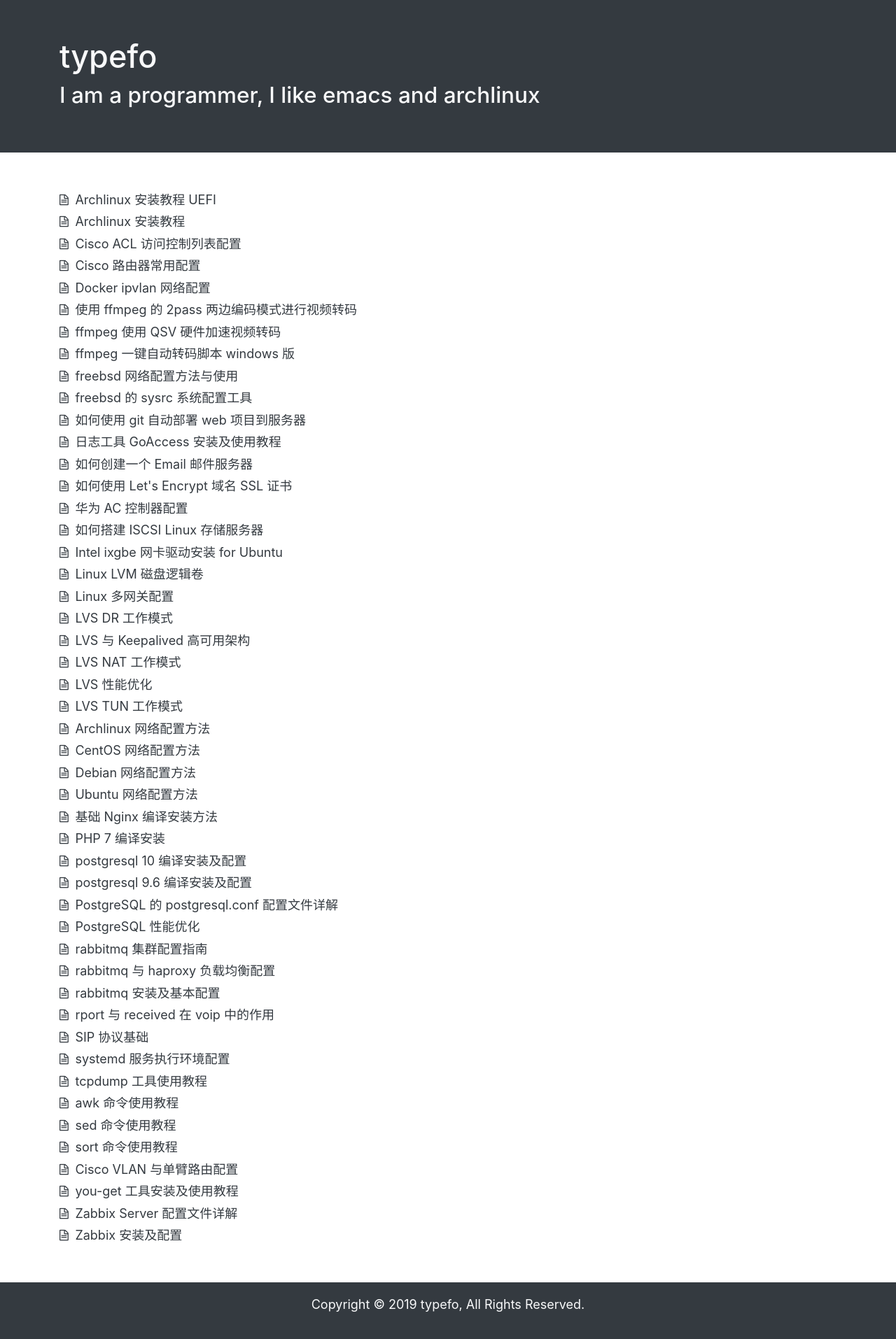
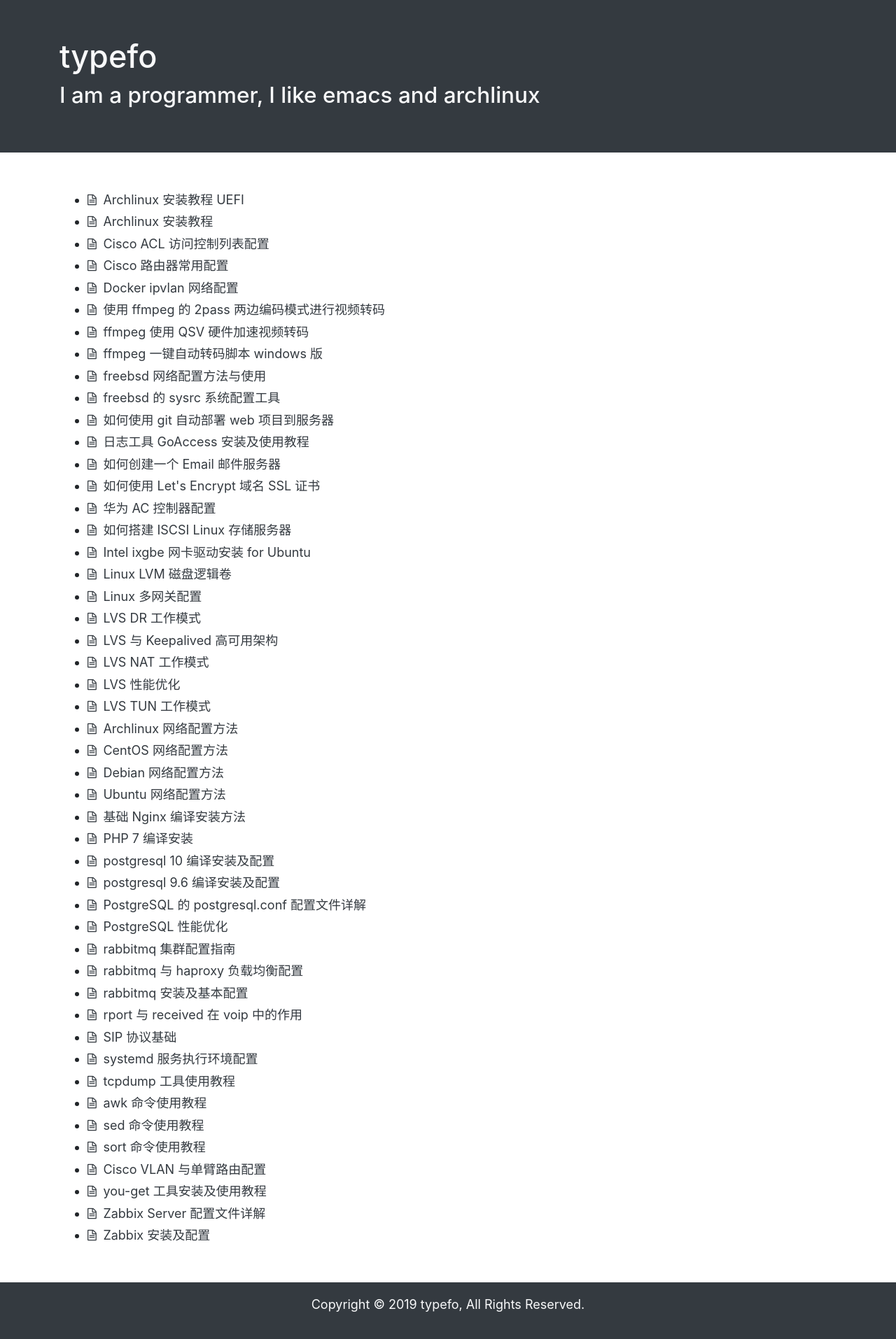
Before and after one commit to ehsud/blog, a Jekyll site: the page built from index.md, in a window 1280 px wide. Shown: the whole page at 70% size. Built offline with Jekyll 4.4.1, drawn with Linux system fonts in a browser that asks for light colours.

Commit message:
Updated some files

```diff
--- a/assets/css/style.css
+++ b/assets/css/style.css
@@ -36,17 +36,6 @@ i {
     margin-right: .25rem!important;
 }
 
-ul {
-    padding-left: 0px;
-    padding-inline-start: 0px;
-}
-
-li {
-    overflow: hidden;
-    text-overflow: ellipsis;
-    white-space: nowrap;
-}
-
 em, code[class="highlighter-rouge"] {
     color: #dc3545;
     display: inline-block;
```
